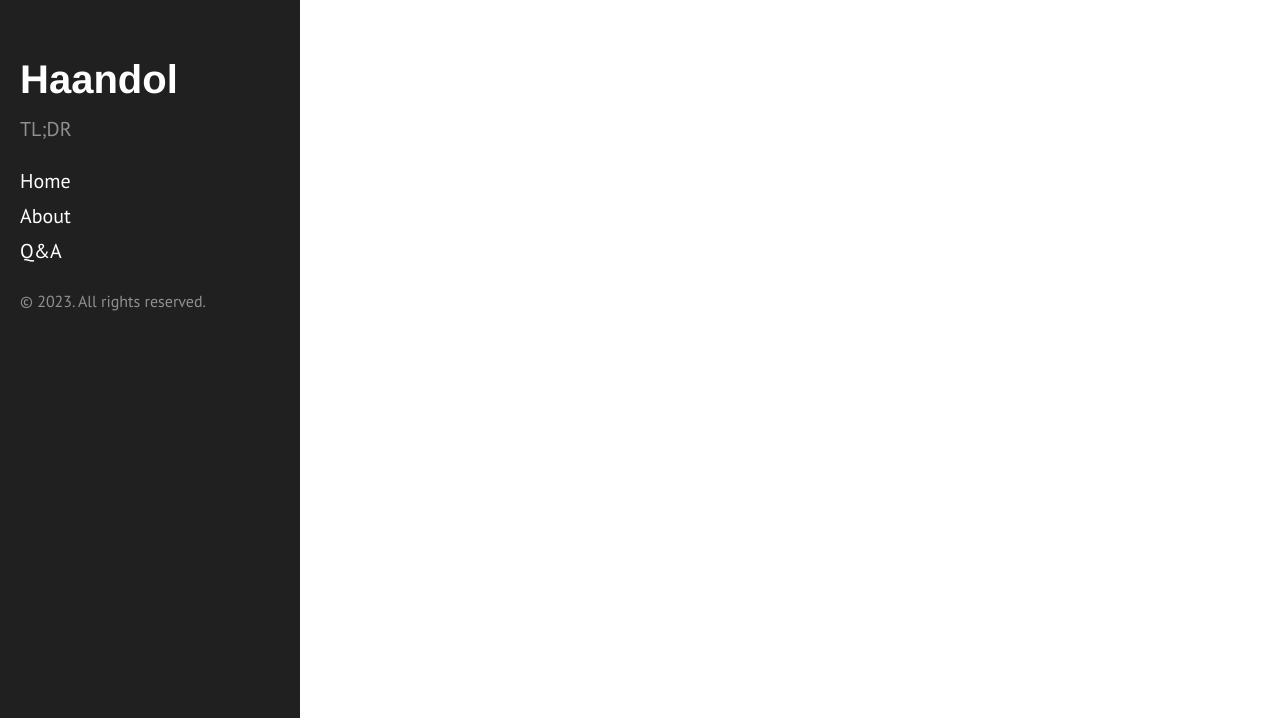
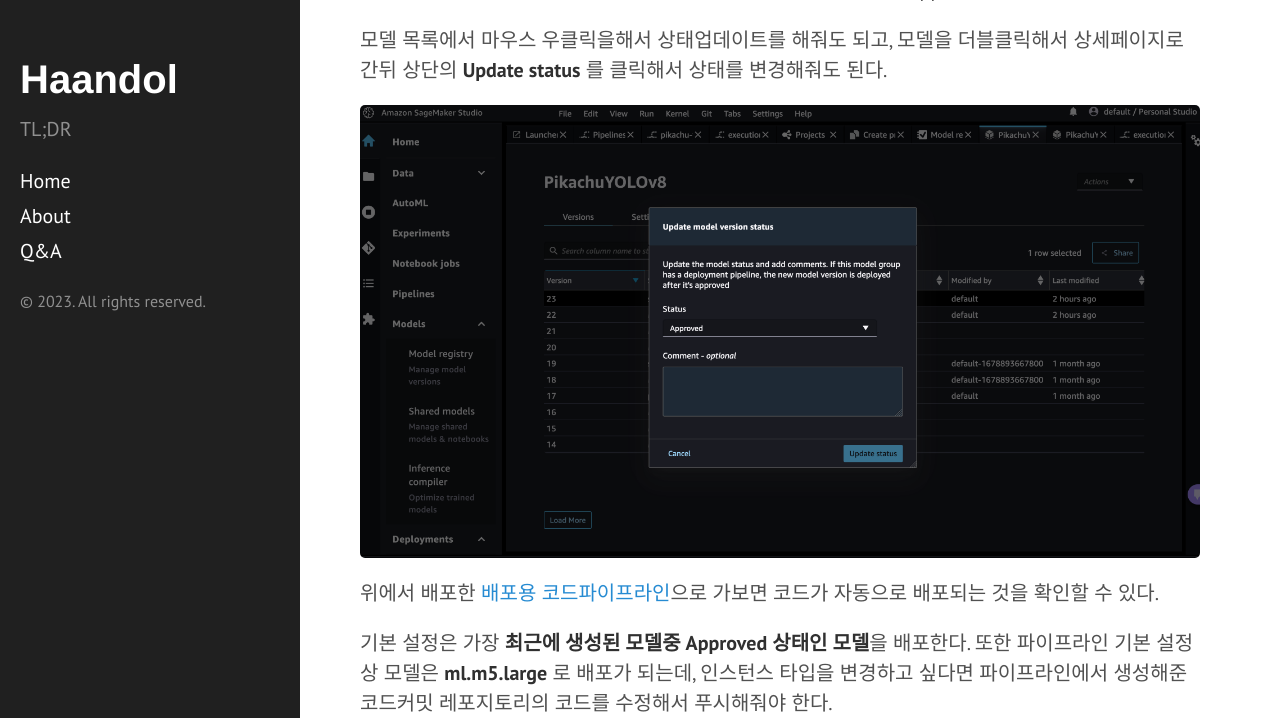
Before and after one commit to haandol/haandol.github.com, a Jekyll site: the page built from _posts/2023-05-01-finetune-yolov8-using-aws-sagemaker-pipeline.md, in a window 1280 px wide and 1400 px high, scrolled down 6417 px. Shown: the top 718 px of the window. Built offline with Jekyll 4.4.1, drawn with Linux system fonts in a browser that asks for light colours; comment, search, counter and statistics services are not loaded; some of the changed text lies outside the part shown; grey boxes are pictures that could not be loaded.

Commit message:
add some pics

````diff
--- a/_posts/2023-05-01-finetune-yolov8-using-aws-sagemaker-pipeline.md
+++ b/_posts/2023-05-01-finetune-yolov8-using-aws-sagemaker-pipeline.md
@@ -55,13 +55,18 @@
 따라서 Cloud9 이나 로컬에서 도커를 이용해서 빌드용 이미지를 만들어서 ECR 에 배포해야 한다.
 
 ```bash
+git clone https://github.com/haandol/sagemaker-pipeline-yolov8-example
 cd sagemaker-pipeline-yolov8-example/train
 ./build_and_push
 ```
 
+위의 스크립트는 실행한 AWS 계정에 `yolov8-training-gpu` 이름으로 ECR 레포지토리를 만들고 pytorch 1.13.1-gpu 기반 yolov8 학습환경 이미지를 배포한다.
+
 ### 사용한 데이터
 
 파인튜닝에 사용할 데이터는 Roboflow 의 [Pikachu dataset](https://universe.roboflow.com/oklahoma-state-university-jyn38/pikachu-detection/dataset/1) 이다.
+
+![dataset](/assets/img/2023/0501/dataset.png)
 
 코드에 포함된 노트북을 통해 다운받고 S3 에 업로드할 수 있다.
 
@@ -84,11 +89,21 @@
 execution.describe()
 ```
 
+## 파이프라인 확인
+
 학습은 `m5.xlarge` 에서 진행되며 대략 20분정도 소요된다.
 
-## 파이프라인 확인
+세이지메이커 스튜디오 좌측 사이드바의 **홈버튼->Pipelines->pikachu-yolo-pipeline** 로 이동하여 파이프라인 실행 상태를 확인할 수 있다.
 
-세이지메이커 스튜디오 좌측 사이드바의 **홈버튼->Pipelines->pikachu-yolo-pipeline** 로 이동하여 파이프라인 실행 상태를 확인할 수 있다.
+![pipeline1](/assets/img/2023/0501/pipeline1.png)
+
+![pipeline2](/assets/img/2023/0501/pipeline2.png)
+
+학습이 완료되면 모델 레지스트리에 모델이 등록된다.
+
+모델레지스트리는 세이지메이커 스튜디오 좌측 사이드바의 **홈버튼->Model Registry** 에서 확인할 수 있다.
+
+![model registry](/assets/img/2023/0501/model-registry.png)
 
 ## 배포용 파이프라인 생성
 
@@ -114,13 +133,31 @@
 
 세이지메이커 스튜디오 좌측 사이드바의 **홈버튼->Models->Model Registry** 로 이동하여 **PikachuYOLOv8** 을 선택하고 가장 최근에 등록된 모델의 Status 를 Approved 로 변경해준다.
 
+모델 목록에서 마우스 우클릭을해서 상태업데이트를 해줘도 되고, 모델을 더블클릭해서 상세페이지로 간뒤 상단의 **Update status** 를 클릭해서 상태를 변경해줘도 된다.
+
+![model approve](/assets/img/2023/0501/model-approve.png)
+
 위에서 배포한 [배포용 코드파이프라인](https://ap-northeast-2.console.aws.amazon.com/codesuite/codepipeline/pipelines?region=ap-northeast-2)으로 가보면 코드가 자동으로 배포되는 것을 확인할 수 있다.
 
-기본 설정은 가장 최근에 생성된 모델중 Approved 상태인 모델을 배포한다.
+기본 설정은 가장 **최근에 생성된 모델중 Approved 상태인 모델**을 배포한다. 또한 파이프라인 기본 설정상 모델은 **ml.m5.large** 로 배포가 되는데, 인스턴스 타입을 변경하고 싶다면 파이프라인에서 생성해준 코드커밋 레포지토리의 코드를 수정해서 푸시해줘야 한다.
+
+![codepipeline1](/assets/img/2023/0501/codepipelin1.png)
+
+파이프라인은 스테이징 과 프로덕션으로 엔드포인트를 나눠서 배포하도록 자동 구성되어 있다. 아래 그림과 같이 스테이징 엔드포인트는 즉시 배포되고, 사용자가 수동으로 승인을 하면 프로덕션 엔드포인트가 배포된다.
+
+![codepipeline2](/assets/img/2023/0501/codepipelin2.png)
+
+본 글에서는 굳이 승인을 하지는 않겠지만 일반적으로 사용하는 프로세스를 자동으로 구성해주므로 편하게 쓸 수 있다.
 
 ## 세이지메이커 엔드포인트 테스트
 
+배포가 완료되면 **pikachu-deploy-staging** 이라는 이름으로 엔드포인트가 생성된다.
+
+![endpoint](/assets/img/2023/0501/endpoint.png)
+
 노트북 하단에 엔드포인트를 통해 테스트 하는 코드가 있다. 해당코드로 테스트 해보자.
+
+![inference](/assets/img/2023/0501/inference.png)
 
 ## 마치며
 
````
Also changed, not shown: other parts of _posts/2023-05-01-finetune-yolov8-using-aws-sagemaker-pipeline.md (+5 -1 lines), assets/img/2023/0501/codepipelin2.png (added), assets/img/2023/0501/codepipeline1.png (added), assets/img/2023/0501/dataset.png (added), assets/img/2023/0501/endpoint.png (added), assets/img/2023/0501/model-approve.png (added), assets/img/2023/0501/model-registry.png (added), assets/img/2023/0501/pipeline1.png (added), assets/img/2023/0501/pipeline2.png (added), assets/img/2023/0501/project1.png (added), assets/img/2023/0501/project2.png (added), 1 other file.
